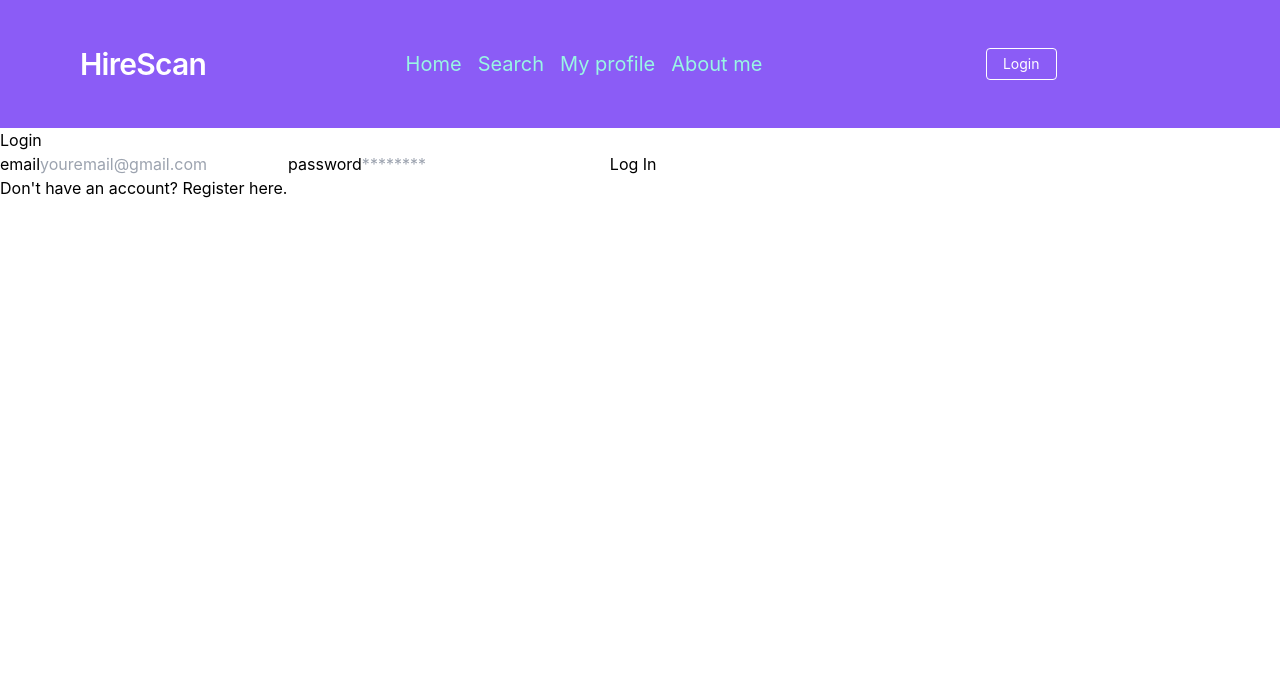
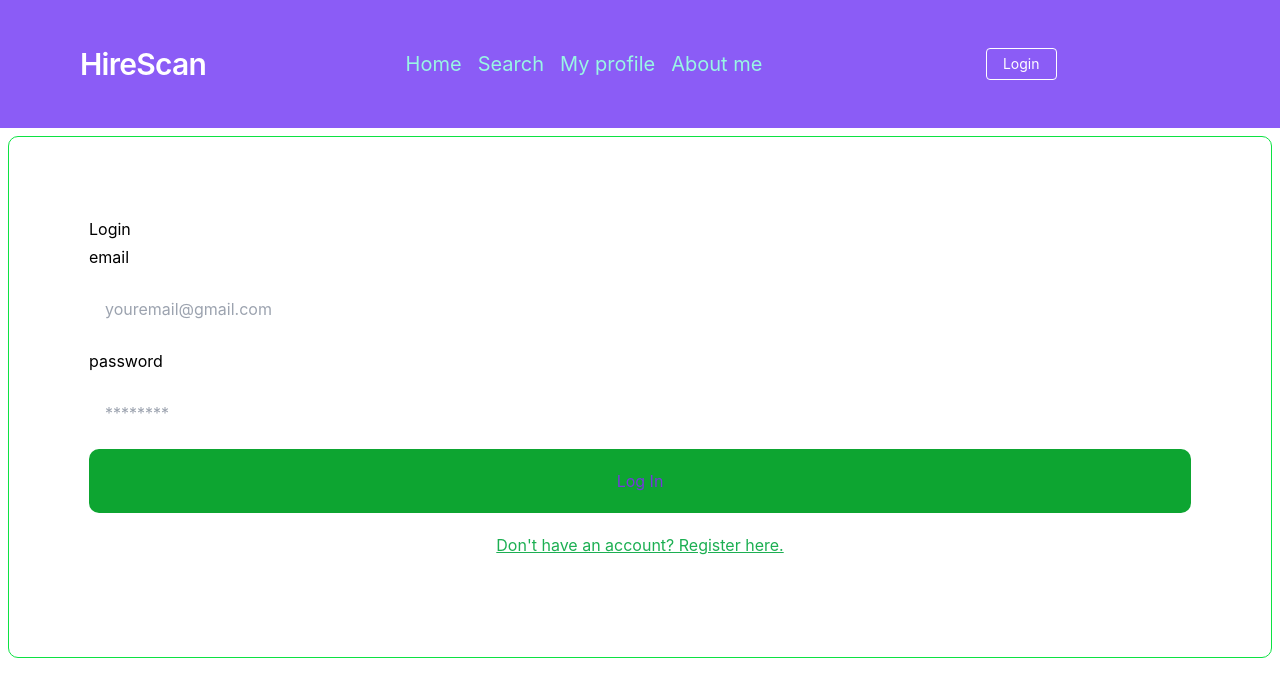
Before and after one commit to melhelow/hirescan-client, a React (Create React App) app: page /login in a window 1280 px wide. Shown: the top 696 px of the page. Built offline with nearby package versions, Linux system fonts and the light colour scheme.

Commit message:
initial read me description

```diff
--- a/package.json
+++ b/package.json
@@ -13,6 +13,8 @@
     "@types/react": "^18.2.14",
     "@types/react-dom": "^18.2.6",
     "@types/react-router-dom": "^5.3.3",
+    "antd": "^5.8.5",
+    "bootstrap": "^5.3.1",
     "express": "^4.18.2",
     "jwt-decode": "^3.1.2",
     "mongoose": "^7.4.4",
--- a/src/App.css
+++ b/src/App.css
@@ -28,6 +28,50 @@
   color: white;
 }
 
+.auth-form-container,
+.login-form,
+.register-form {
+  display: flex;
+  flex-direction: column;
+}
+@media screen and (min-width: 600px) {
+  .auth-form-container {
+    padding: 5rem;
+    border: 1px solid rgb(12, 226, 66);
+    border-radius: 10px;
+    margin: 0.5rem;
+  }
+
+}
+
+label {
+  text-align: left;
+  padding: 0.25rem 0;
+}
+
+input {
+  margin: 0.5rem 0;
+  padding: 1rem;
+  border: none;
+  border-radius: 10px;
+}
+
+button {
+  border: none;
+  background-color: rgb(13, 165, 49);
+  padding: 20px;
+  border-radius: 10px;
+  cursor: pointer;
+  color: #7439db;
+}
+
+.link-btn {
+  background: none;
+  color: rgb(28, 175, 82);
+  text-decoration: underline;
+}
+
+
 .App-link {
   color: #61dafb;
 }
```
Also changed, not shown: src/components/Signup.js (+6 -1 lines), 2 other files (tests, documents, lock files or other folders).
